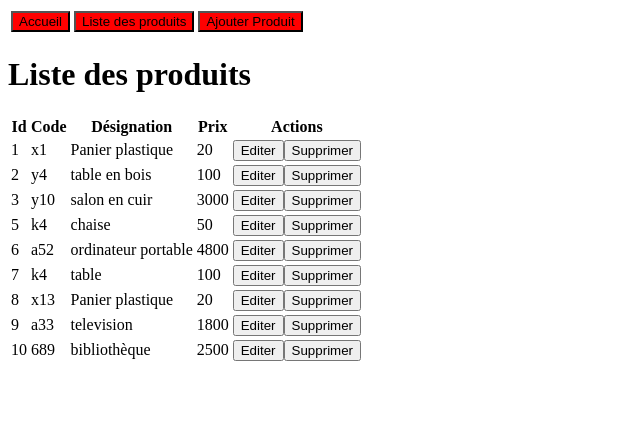
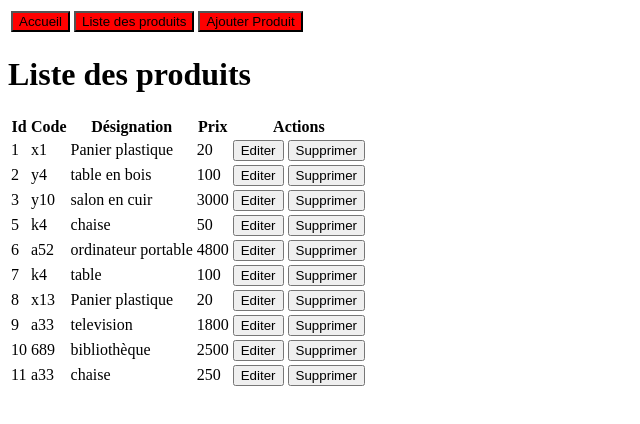
Before and after one commit to hadilbj/gestion-produits, an Angular app: page /produits in a window 1280 px wide. Shown: the top 424 px of the page, without its empty margins (0-640 px from the left). Built offline with nearby package versions, Linux system fonts and the light colour scheme; data requests are answered from the project's data file.

Commit message:
modifier produitComponent et ajouterComponent

```diff
--- a/data/db.json
+++ b/data/db.json
@@ -53,6 +53,12 @@
       "code": "689",
       "designation": "bibliothèque",
       "prix": "2500"
+    },
+    {
+      "id": 11,
+      "code": "a33",
+      "designation": "chaise",
+      "prix": 250
     }
   ]
 }
--- a/src/app/ajout-produit/ajout-produit.component.ts
+++ b/src/app/ajout-produit/ajout-produit.component.ts
@@ -1,4 +1,6 @@
+// ajout-produit.component.ts
 import { Component, OnInit } from '@angular/core';
+import { NgForm } from '@angular/forms';
 import { Produit } from '../model/produit';
 import { ProduitsService } from '../services/produits.service';
 
@@ -16,39 +18,51 @@ export class AjoutProduitComponent implements OnInit {
     prix: 0
   };
 
-  constructor(private produitsService: ProduitsService) {}
+  constructor(private produitsService: ProduitsService) { }
 
   ngOnInit(): void {
-    console.log("Initialisation du composant: Ajouter un nouveau produit");
+    // Fetch existing products on component initialization
+    this.produitsService.getProduits().subscribe(
+      data => {
+        console.log("Existing products:", data);
+        // Handle the existing products as needed
+      },
+      error => {
+        console.error("Error fetching existing products:", error);
+      }
+    );
   }
 
-  ajouterProduit(nouveauProduit: Produit) {
-    this.produitsService.addProduit(nouveauProduit).subscribe({
-      next: addProduit => {
-        console.log("Succès POST", addProduit);
-        alert("Produit ajouté avec succès !");
-        // Réinitialise le formulaire pour préparer une nouvelle insertion
-        this.nouveauProduit = {
-          id: 0,
-          code: '',
-          designation: '',
-          prix: 0
-        };
+  validerFormulaire(form: NgForm) {
+    if (form.value.id !== undefined) {
+      alert("Identificateur de produit déjà existant.");
+    } else {
+      // Delegate to the service method for adding a new product
+      this.ajouterProduit();
+      // Clear the form for a new insertion
+      form.resetForm();
+    }
+  }
+  ajouterProduit() {
+    // Delegate to the service method for adding a new product
+    this.produitsService.addProduit(this.nouveauProduit).subscribe(
+      addedProduct => {
+        console.log("New product added:", addedProduct);
+        // Handle the added product as needed
       },
-      error: err => {
-        console.log("Erreur POST", err);
-        // Ajoutez ici le code nécessaire pour traiter l'erreur lors de l'ajout du produit
+      error => {
+        console.error("Error adding new product:", error);
       }
-    });
+    );
   }
-
-  validerFormulaire() {
-  // Vérifier si l'ID est défini avant d'appeler la méthode idExiste
-  if (this.nouveauProduit.id !== undefined && this.produitsService.idExiste(this.nouveauProduit.id)) {
-    alert("Identificateur de produit déjà existant.");
-  } else {
-    this.ajouterProduit(this.nouveauProduit);
+  effacerSaisie() {
+    this.nouveauProduit = {
+      id: 0,
+      code: '',
+      designation: '',
+      prix: 0
+    };
   }
 }
 
-}
+  // Additional methods can be added as needed
--- a/src/app/produits/produits.component.html
+++ b/src/app/produits/produits.component.html
@@ -1,32 +1,33 @@
-<!--<div>
+<div *ngIf="produitEdite">
   <h1>Fiche Produit</h1>
   <form #produitForm="ngForm" (ngSubmit)="validerFormulaire(produitForm)">
     <table>
       <tr>
         <td>Id:</td>
-          <td><input id="id" name="id" type="text" [(ngModel)]="produitCourant.id" required /></td>        </tr>
+        <td><input id="id" name="id" type="text" [(ngModel)]="produitCourant.id" required [readonly]="true" /></td>
+      </tr>
       <tr>
         <td>Code:</td>
-          <td><input type ="text" name="code" [(ngModel)]="produitCourant.code" required /></td>
+        <td><input type="text" name="code" [(ngModel)]="produitCourant.code" /></td>
       </tr>
       <tr>
         <td>Désignation:</td>
-          <td><input type ="text" name="designation" [(ngModel)]="produitCourant.designation" required />
-          </td>
+        <td><input type="text" name="designation" [(ngModel)]="produitCourant.designation" /></td>
       </tr>
       <tr>
         <td>Prix:</td>
-          <td><input type ="text" name="prix" [(ngModel)]="produitCourant.prix" required /></td>
+        <td><input type="text" name="prix" [(ngModel)]="produitCourant.prix" /></td>
       </tr>
       <tr>
         <td colspan="2" style="text-align: center;">
           <input type="submit" value="Valider" [disabled]="!produitForm.form.valid" />
-            <button (click)="effacerSaisie()">Effacer</button>
+          <button *ngIf="!produitCourant.id" (click)="effacerSaisie()">Effacer</button>
         </td>
       </tr>
     </table>
   </form>
 </div>
+
 <div>
   <h1>Liste des produits</h1>
   <table>
@@ -54,62 +55,4 @@
       </tr>
     </tbody>
   </table>
-  </div> -->
-  <div>
-    <h1>Liste des produits</h1>
-    <table>
-      <thead>
-        <tr>
-          <th>Id</th>
-          <th>Code</th>
-          <th>Désignation</th>
-          <th>Prix</th>
-          <th>Actions</th>
-        </tr>
-      </thead>
-      <tbody>
-        <tr *ngFor="let p of produits">
-          <td>{{ p.id }}</td>
-          <td>{{ p.code }}</td>
-          <td>{{ p.designation }}</td>
-          <td>{{ p.prix }}</td>
-          <td>
-            <button (click)="editerProduit(p)">Editer</button>
-            <button (click)="supprimerProduit(p)">Supprimer</button>
-          </td>
-        </tr>
-      </tbody>
-    </table>
 </div>
-
-  <div *ngIf="produitEdite">
-    <h1>Éditer le Produit</h1>
-    <form (ngSubmit)="validerFormulaire(produitForm)" #produitForm="ngForm">
-      <table>
-        <tr>
-          <td>Id:</td>
-          <td><input id="id" name="id" type="text" [(ngModel)]="produitEdite.id" readonly /></td>
-        </tr>
-        <tr>
-          <td>Code:</td>
-          <td><input type="text" name="code" [(ngModel)]="produitEdite.code" required /></td>
-        </tr>
-        <tr>
-          <td>Désignation:</td>
-          <td><input type="text" name="designation" [(ngModel)]="produitEdite.designation" required /></td>
-        </tr>
-        <tr>
-          <td>Prix:</td>
-          <td><input type="text" name="prix" [(ngModel)]="produitEdite.prix" required /></td>
-        </tr>
-        <tr>
-          <td colspan="2" style="text-align: center;">
-            <button type="submit">Valider</button>
-            <button type="button" (click)="annulerEdition()">Annuler</button>
-          </td>
-        </tr>
-        <button (click)="afficherFormulaireAjoutProduit()">Ajouter un produit</button>
-      </table>
-    </form>
-  </div>
-  <app-ajout-produit *ngIf="afficherFormulaireAjout"></app-ajout-produit>
--- a/src/app/produits/produits.component.ts
+++ b/src/app/produits/produits.component.ts
@@ -1,130 +1,173 @@
-
-
 import { Component, OnInit } from '@angular/core';
 import { Produit } from '../model/produit';
 import { NgForm } from '@angular/forms';
+import { HttpClient } from '@angular/common/http';
 import { ProduitsService } from '../services/produits.service';
-
-
 
 @Component({
   selector: 'app-produits',
   templateUrl: './produits.component.html',
   styleUrls: ['./produits.component.css']
 })
-export class ProduitsComponent implements OnInit{
+export class ProduitsComponent implements OnInit {
+  constructor(private http: HttpClient, private produitsService: ProduitsService) { }
 
-  constructor(private produitsService :ProduitsService)
-  {
+  produits: Array<Produit> = [
+    { id: 1, code: 'x12', designation: "Panier plastique", prix: 20 },
+    { id: 2, code: 'y4', designation: "table en bois", prix: 100 },
+    { id: 3, code: 'y10', designation: "salon en cuir", prix: 3000 }
+  ];
 
-  }
+  produitEdite: Produit | null = null;
 
-  ngOnInit(): void
-  {
-    //Message affiché au moment de l'affichage du composant
-    console.log("Initialisation du composant: Récupérer la liste des produits");
-    //charger les données
+  produitCourant = new Produit();
+
+  ngOnInit(): void {
+    console.log("Initialisation du composant:.....");
     this.consulterProduits();
   }
 
-  consulterProduits()
-  {
+  //editerProduit(produit: Produit) {
+    //this.produitEdite = produit;
+  //}
+
+  consulterProduits() {
     console.log("Récupérer la liste des produits");
-    //Appeler la méthode 'getProduits' du service pour récupérer les données du JSON
     this.produitsService.getProduits()
-    .subscribe(
-      {
-        //En cas de succès
-        next: data=> {
-          console.log("Succès GET", data);
-          this.produits=data;
+      .subscribe({
+        next: data => {
+          console.log("Succès GET");
+          this.produits = data;
         },
-        //En cas d'erreur
-        error: err=> {
+        error: err => {
           console.log("Erreur GET");
         }
-      }
-    )
+      });
   }
 
-  produits: Array<Produit> = [
-    {id:1,code:'x12',designation:"Panier plastique",prix:20},
-    {id:2,code:'y4',designation:"table en bois",prix:100},
-    {id:3,code:'y10',designation:"salon en cuir",prix:3000}
-    ];
+  validerFormulaire(form: NgForm) {
+    console.log(form.value);
 
-    produitEdite: Produit | null = null;
+    if (form.value.id !== undefined) {
+      console.log("id non vide ...");
+      // flag pour distinguer entre le mode AJOUT et le mode EDIT
+      let nouveau: boolean = true;
+      let index = 0;
 
-    nouveauProduit: Produit = {
-      id: 0,
-      code: '',
-      designation: '',
-      prix: 0
-    };
-    produitCourant = new Produit();
+      do {
+        let p = this.produits[index];
+        console.log(p.code + ' : ' + p.designation + ': ' + p.prix);
 
-    editerProduit(produit: Produit) {
-      this.produitEdite = produit;
+        if (p.id === form.value.id) {
+          // rendre le mode à EDIT
+          nouveau = false;
+          console.log('ancien');
+
+          let reponse: boolean = confirm("Produit existant. Confirmez vous la mise à jour de :" + p.designation + " ?");
+          if (reponse === true) {
+            // mettre à jour dans le BackEnd
+            this.http.put<Array<Produit>>("http://localhost:9999/produits/" + form.value.id, form.value)
+              .subscribe({
+                next: updatedProduit => {
+                  console.log("Succès PUT");
+                  // mettre à jour le produit aussi dans le tableau "produits" (FrontEnd)
+                  p.code = form.value.code;
+                  p.designation = form.value.designation;
+                  p.prix = form.value.prix;
+                  console.log('Mise à jour du produit:' + p.designation);
+                  // Hide the form after successful update
+                  this.produitEdite = null;
+                },
+                error: err => {
+                  console.log("Erreur PUT");
+                }
+              });
+          } else {
+            console.log("Mise à jour annulée");
+          }
+          // Arrêter la boucle
+          break;
+        } else {
+          // continuer à boucler
+          index++;
+        }
+      } while (nouveau && index < this.produits.length);
+
+      // en cas d'ajout
+      if (nouveau) {
+        console.log('nouveau');
+        this.produits.push(form.value);
+        console.log("Ajout d'un nouveau produit:" + form.value.designation);
+      }
+    } else {
+      console.log("id vide...");
     }
+  }
 
-    supprimerProduit(p: Produit) {
-      const confirmation = window.confirm("Voulez-vous vraiment supprimer ce produit ?");
 
-      if (confirmation) {
-        this.produitsService.deleteProduit(p.id).subscribe({
+  ajouterProduit(nouveauProduit: Produit) {
+    this.http.post<Produit>("http://localhost:9999/produits", nouveauProduit)
+      .subscribe({
+        next: addedProduct => {
+          console.log("Succès POST");
+          this.produits.push(addedProduct);
+          console.log("Ajout d'un nouveau produit:" + addedProduct.designation);
+        },
+        error: err => {
+          console.log("Erreur POST");
+        }
+      });
+  }
+
+  mettreAJourProduit(nouveau: Produit, ancien: Produit) {
+    let reponse: boolean = confirm("Produit existant. Confirmez-vous la mise à jour de :" + ancien.designation + " ?");
+    if (reponse == true) {
+      this.http.put<Produit>("http://localhost:9999/produits/" + ancien.id, nouveau)
+        .subscribe({
+          next: updatedProduit => {
+            console.log("Succès PUT");
+            Object.assign(ancien, updatedProduit);
+            console.log('Mise à jour du produit:' + ancien.designation);
+          },
+          error: err => {
+            console.log("Erreur PUT");
+          }
+        });
+    } else {
+      console.log("Mise à jour annulée");
+    }
+  }
+
+  supprimerProduit(produit: Produit) {
+    const reponse: boolean = confirm("Voulez-vous supprimer le produit : " + produit.designation + " ?");
+    if (reponse === true) {
+      console.log("Suppression confirmée...");
+      this.http.delete("http://localhost:9999/produits/" + produit.id)
+        .subscribe({
           next: () => {
-            console.log("Succès DELETE", p);
-            const index = this.produits.indexOf(p);
+            console.log("Succès DELETE");
+            // Remove the product from the local array
+            const index = this.produits.indexOf(produit);
             if (index !== -1) {
               this.produits.splice(index, 1);
             }
           },
           error: err => {
-            console.log("Erreur DELETE", err);
+            console.log("Erreur DELETE");
           }
         });
-      }
+    } else {
+      console.log("Suppression annulée...");
     }
+  }
 
-    validerFormulaire(form: NgForm) {
-      if (this.produitEdite && form.valid) {
-        console.log("Validation du formulaire pour la mise à jour du produit", form.value);
-        this.produitsService.updateProduit(this.produitEdite.id, form.value).subscribe({
-          next: updatedProduit => {
-            console.log("Succès PUT", updatedProduit);
-            // Mettre à jour le produit dans la liste
-            const index = this.produits.findIndex(p => p.id === this.produitEdite!.id);
-            if (index !== -1) {
-              this.produits[index] = form.value;
-            }
-            // Cacher le formulaire après validation
-            this.produitEdite = null;
-          },
-          error: err => {
-            console.log("Erreur PUT", err);
-          }
-        });
-      }
-    }
-
-    afficherFormulaireAjout: boolean = false;
-
-    afficherFormulaireAjoutProduit() {
-      this.afficherFormulaireAjout = true;
-    }
-
-  /*effacerSaisie() {
-    this.produitCourant = new Produit(); // Réinitialise le produitCourant
-  }*/
-
-  annulerEdition() {
-    // Annuler l'édition et cacher le formulaire
-    this.produitEdite = null;
+  effacerSaisie() {
+    this.produitCourant = new Produit();
   }
 
   editerProduit1(produit: Produit) {
-    this.produitCourant = { ...produit }; // Copie les attributs du produit en cours d'édition dans produitCourant
-    this.produitEdite = produit;
+    this.produitCourant = { ...produit };
+    this.produitEdite = produit; // Copy the attributes of the product being edited into produitCourant
+  }
 
-  }
 }
```
Also changed, not shown: src/app/ajout-produit/ajout-produit.component.html (+8 -9 lines). Lines whose indentation alone changed are shown as unchanged.
